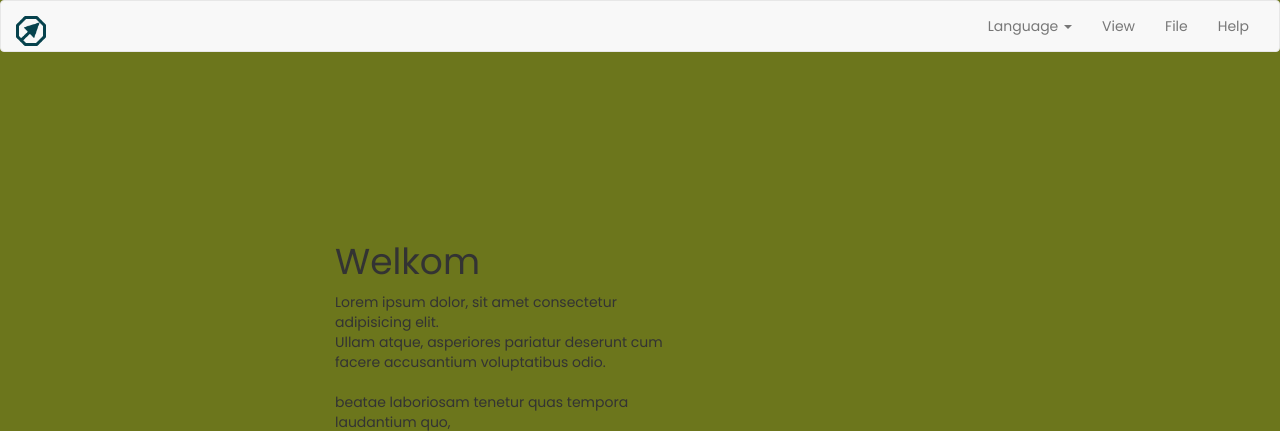
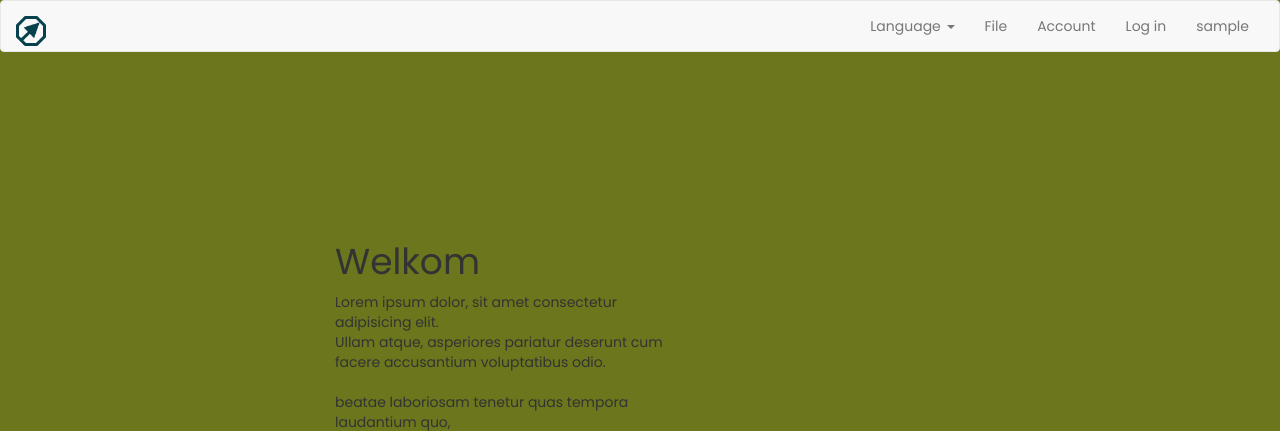
Before and after one commit to rickgerssen/uitzendbureau, a PHP site: page / in a window 1280 px wide. Shown: the top 431 px of the page. Run offline with PHP 8.4, Linux system fonts and the light colour scheme; the visitor is signed in with stand-in values (Sample User, id 1).

Commit message:
versie 5

```diff
--- a/index.php
+++ b/index.php
@@ -1,3 +1,14 @@
+<?php
+// Initialize the session
+session_start();
+
+// Check if the user is logged in, if not then redirect him to login page
+if(!isset($_SESSION["loggedin"]) || $_SESSION["loggedin"] !== true){
+    header("location: login.php");
+    exit;
+}
+?>
+
 <!DOCTYPE html>
 <html lang="en">
 <head>
--- a/login.php
+++ b/login.php
@@ -64,7 +64,7 @@ if($_SERVER["REQUEST_METHOD"] == "POST"){
                             $_SESSION["username"] = $username;
 
                             // Redirect user to welcome page
-                            header("location: welcome.php");
+                            header("location: index");
                         } else{
                             // Password is not valid, display a generic error message
                             $login_err = "Invalid username or password.";
--- a/navbar.php
+++ b/navbar.php
@@ -36,10 +36,12 @@
                       <li><a href="#">German</a></li>
                   </ul>
               </li>
-              <li><a href="#">View</a></li>
               <li><a href="#">File</a></li>
-              <li><a href="#">Help</a></li>
+              <li><a href="#">Account</a></li>
+              <li><a href="login">Log in</a></li>
+              <li><a href="#"><?php echo htmlspecialchars($_SESSION["username"]); ?></a></li>
           </ul>
+
         </div>
     </div>
 </nav>
```
